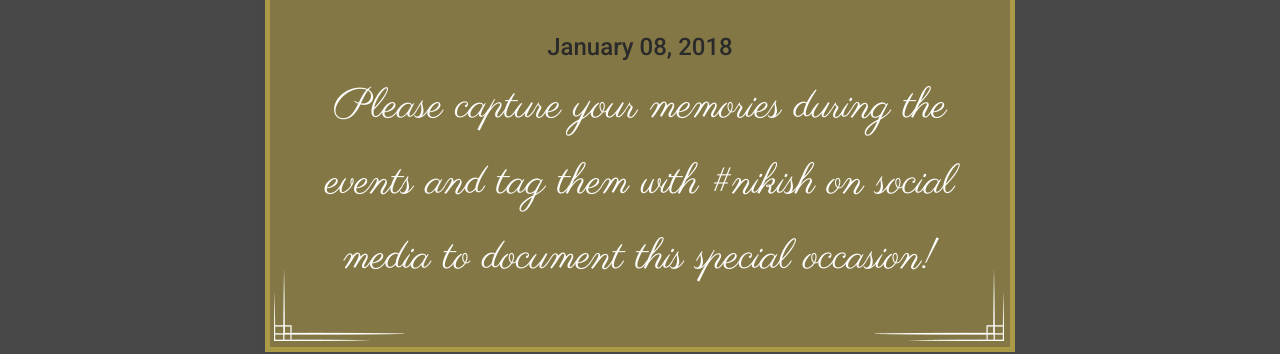
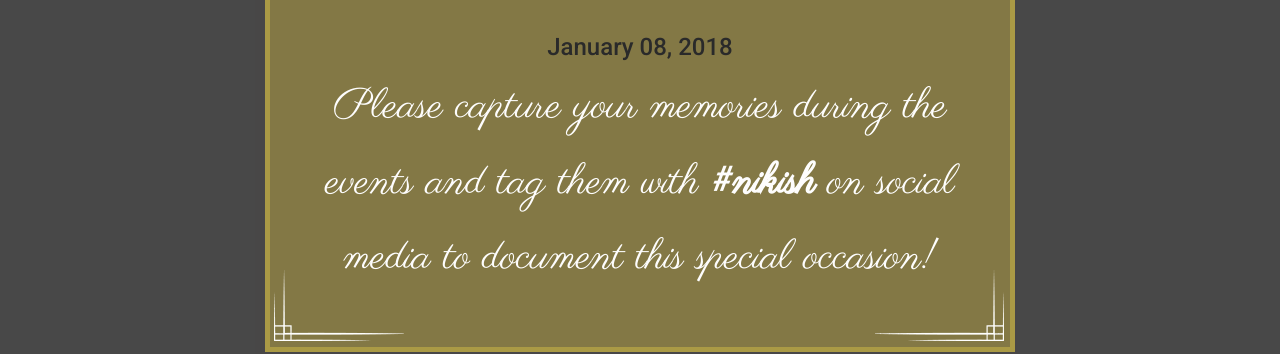
Before and after one commit to akhale3/nikish, a plain HTML site: page index.html in a window 1280 px wide. Shown: the part 8273-8627 px from the top of the page. Drawn offline with Linux system fonts and the light colour scheme; some packages are replaced by stand-ins of ours; a web font is replaced by a local one.

Commit message:
bolded the hashtag

```diff
--- a/index.html
+++ b/index.html
@@ -657,7 +657,7 @@
                             <div class="love-birds wow fadeInSlow"><i class="fi flaticon-birds-in-love"></i></div>
                             <h2 class="wow fadeInSlow">Save the date</h2>
 			    <h3 class="wow fadeInSlow">January 08, 2018</h3>
-                            <p class="wow fadeInSlow">Please capture your memories during the events and tag them with #nikish on social media to document this special occasion!</p>
+                            <p class="wow fadeInSlow">Please capture your memories during the events and tag them with <b>#nikish</b> on social media to document this special occasion!</p>
                         </div>
                         <p class="copyright">&copy; Copyright 2017. All rights reserved.</p>
                     </div>
```
Also changed, not shown: 2 other files.
